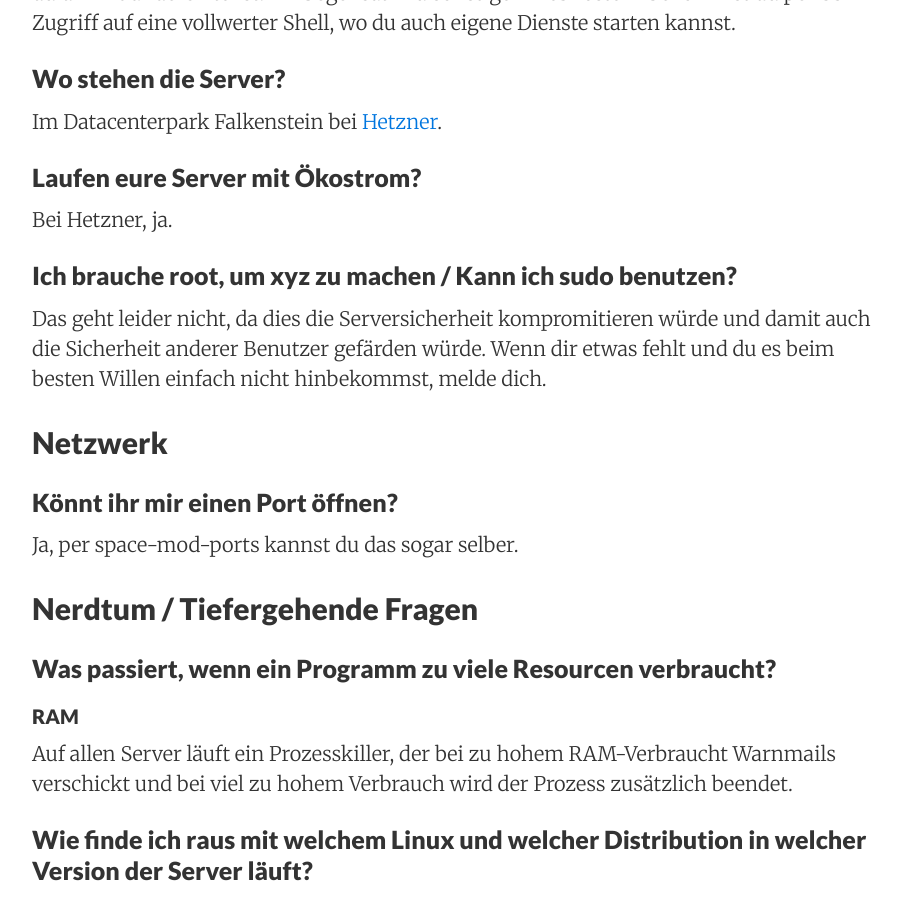
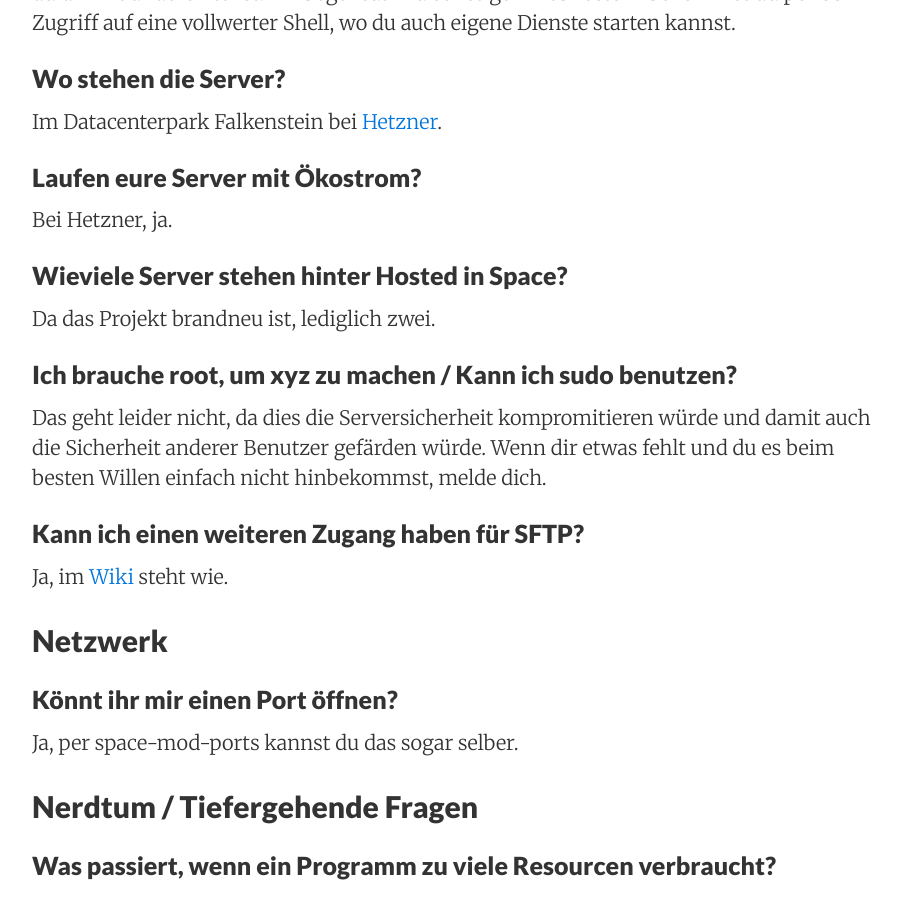
Before and after one commit to coderbyheart/hostedinspace.github.io, a Jekyll site: the page built from faq/index.md, in a window 1280 px wide and 900 px high, scrolled down 346 px. Shown: the whole window, without its empty margins (188-1088 px from the left). Built offline with Jekyll 4.4.1, drawn with Linux system fonts in a browser that asks for light colours; nearby versions of some CDN libraries.

Commit message:
Added questions to FAQ

```diff
--- a/_data/faq.yml
+++ b/_data/faq.yml
@@ -14,11 +14,19 @@
   a: >
    Bei Hetzner, ja.
 - section: "Allgemeine Fragen"
+  q: "Wieviele Server stehen hinter Hosted in Space?"
+  a: >
+   Da das Projekt brandneu ist, lediglich zwei.
+- section: "Allgemeine Fragen"
   q: "Ich brauche root, um xyz zu machen / Kann ich sudo benutzen?"
   a: >
    Das geht leider nicht, da dies die Serversicherheit kompromitieren würde und damit auch die Sicherheit
    anderer Benutzer gefärden würde. Wenn dir etwas fehlt und du es beim besten Willen einfach nicht hinbekommst,
    melde dich.
+- section: "Allgemeine Fragen"
+  q: "Kann ich einen weiteren Zugang haben für SFTP?"
+  a: >
+   Ja, im [Wiki](http://wiki.hostedinspace.de) steht wie.
 - section: "Netzwerk"
   q: "Könnt ihr mir einen Port öffnen?"
   a: >
```
